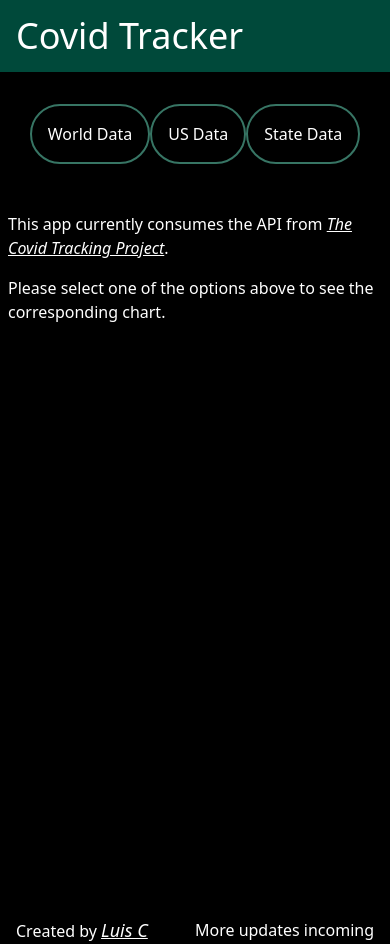
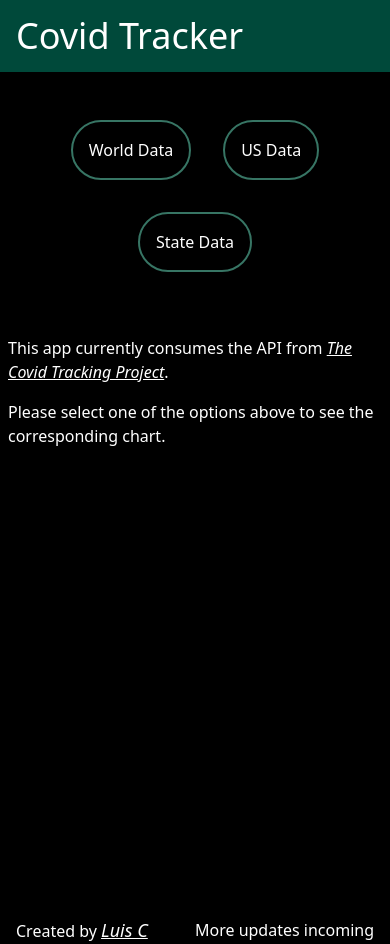
Before and after one commit to Blazekla/covid-tracker, a React (Create React App) app: page / in a window 390 px wide. Built offline with nearby package versions, Linux system fonts and the light colour scheme.

Commit message:
adjusted selection buttons for responsive layout

```diff
--- a/src/App.js
+++ b/src/App.js
@@ -11,10 +11,10 @@ import State from "./components/State/statePage";
 function App() {
   return (
     <Layout>
-      <div className="flex justify-center py-8">
+      <div className="flex flex-wrap justify-center py-8 mx-2 sm:mx-4">
         <NavLink
           to="/world"
-          className="p-4 rounded-full border-solid border-2 border-primary-light text-white"
+          className="p-4 rounded-full border-solid border-2 border-primary-light text-white m-4"
           activeClassName="underline bg-primary-light"
           aria-label="See US Numbers"
         >
@@ -22,7 +22,7 @@ function App() {
         </NavLink>
         <NavLink
           to="/us"
-          className="p-4 rounded-full border-solid border-2 border-primary-light text-white"
+          className="p-4 rounded-full border-solid border-2 border-primary-light text-white m-4"
           activeClassName="underline bg-primary-light"
           aria-label="See US Numbers"
         >
@@ -30,7 +30,7 @@ function App() {
         </NavLink>
         <NavLink
           to="/state"
-          className="p-4 rounded-full border-solid border-2 border-primary-light text-white"
+          className="p-4 rounded-full border-solid border-2 border-primary-light text-white m-4"
           activeClassName="underline bg-primary-light"
           aria-label="See State's Numbers"
         >
```
